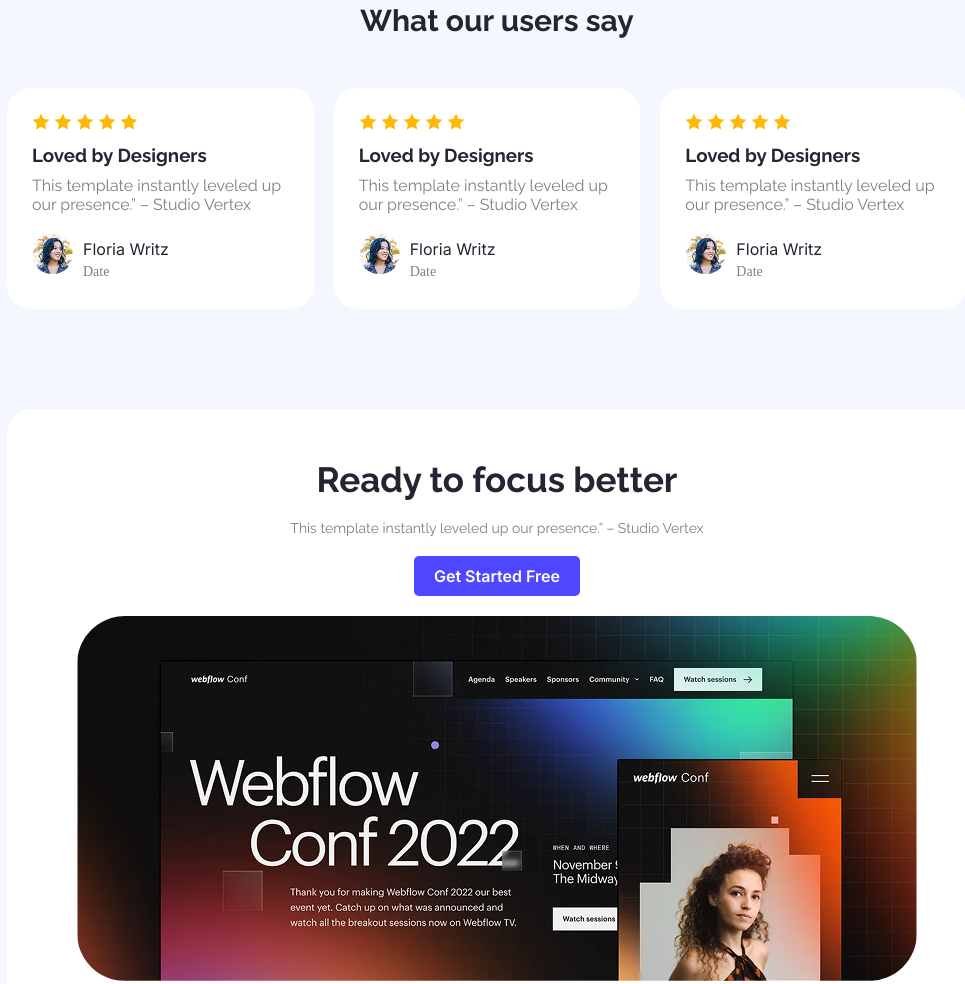
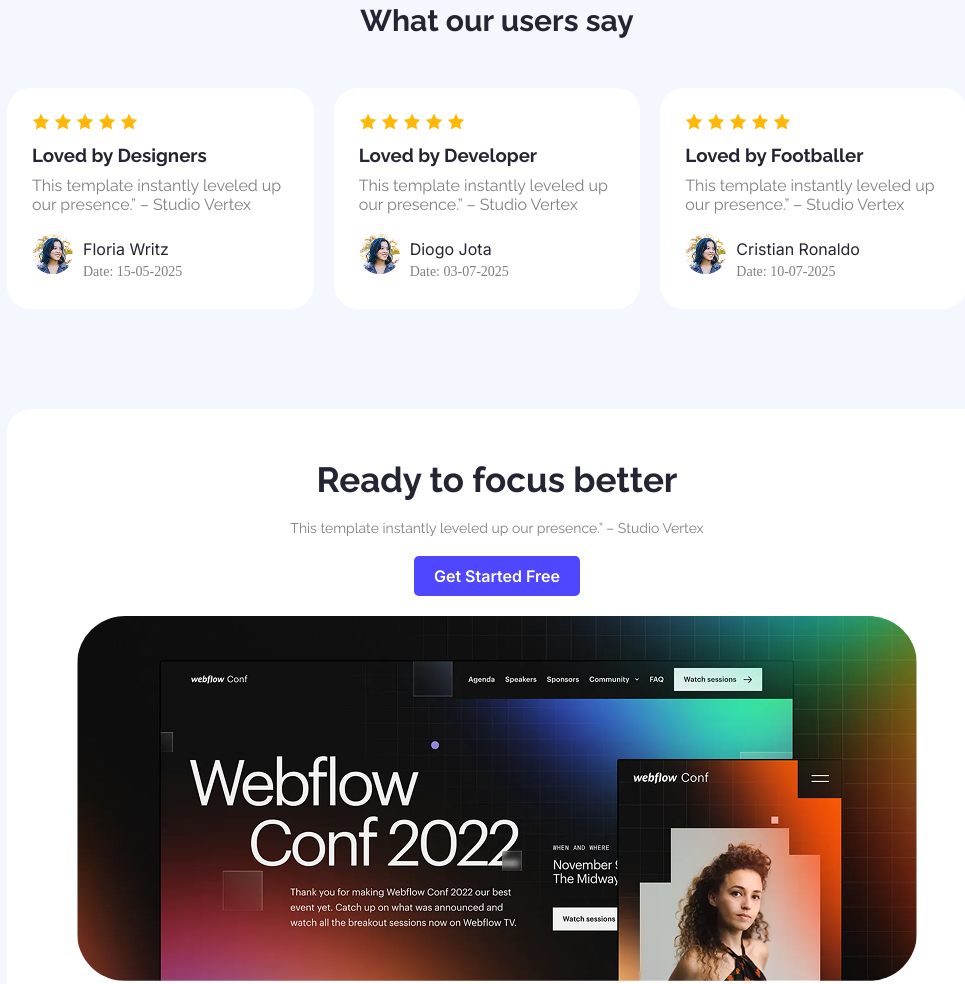
Before and after one commit to inmostafiz/assignment1, a plain HTML site: page index.html in a window 1280 px wide. Shown: the part 1644-2628 px from the top of the page, without its empty margins (143-1108 px from the left). Drawn offline with Linux system fonts and the light colour scheme.

Commit message:
added date and person name

```diff
--- a/index.html
+++ b/index.html
@@ -17,7 +17,7 @@
         <header>
             <nav>
                 <ul>
-                    <li><a href="" class="logo">LOGO</a></li>
+                    <li><a href="" class="logo">CODENIX</a></li>
                     <li><a href="" class="btn"><button>Sign Up</button></a></li>
                 </ul>
             </nav>
@@ -77,7 +77,7 @@
                         <img src="img/avatar.png" alt="person1">
                         <div class="details">
                             <p class="name">Floria Writz</p>
-                            <span class="date">Date</span>
+                            <span class="date">Date: 15-05-2025</span>
                         </div>
                     </div>
                 </div>
@@ -87,13 +87,13 @@
                     <img src="img/icon-star.png" alt="star image">
                     <img src="img/icon-star.png" alt="star image">
                     <img src="img/icon-star.png" alt="star image">
-                    <h3>Loved by Designers</h3>
+                    <h3>Loved by Developer</h3>
                     <p>This template instantly leveled up our presence.” – Studio Vertex</p>
                     <div class="user_pic">
                         <img src="img/avatar.png" alt="person1">
                         <div class="details">
-                            <p class="name">Floria Writz</p>
-                            <span class="date">Date</span>
+                            <p class="name">Diogo Jota</p>
+                            <span class="date">Date: 03-07-2025</span>
                         </div>
 
                     </div>
@@ -104,13 +104,13 @@
                          <img src="img/icon-star.png" alt="star image">
                          <img src="img/icon-star.png" alt="star image">
                          <img src="img/icon-star.png" alt="star image">
-                    <h3>Loved by Designers</h3>
+                    <h3>Loved by Footballer</h3>
                     <p>This template instantly leveled up our presence.” – Studio Vertex</p>
                     <div class="user_pic">
                         <img src="img/avatar.png" alt="person1">
                         <div class="details">
-                            <p class="name">Floria Writz</p>
-                            <span class="date">Date</span>
+                            <p class="name">Cristian Ronaldo</p>
+                            <span class="date">Date: 10-07-2025</span>
                         </div>
                     </div>
                 </div>
@@ -152,7 +152,7 @@
         <!-- Start Footer Area -->
          <footer>
             <span>
-                LOGO
+                CODENIX
             </span>
             <p>Ready to elevate your online presence? Contact us today to discuss <br> your project and discover how we can bring your vision to life.</p>
             <ul>
@@ -161,7 +161,7 @@
                 <li><a href="">How it Work</a></li>
                 <li><a href="">Services</a></li>
             </ul>
-            <h4><p>&copy;All rights reserved. by inmostafiz</p></h4>
+            <h4><p>&copy;2025 All rights reserved. by inmostafiz</p></h4>
          </footer>
 </body>
 </html>
```
